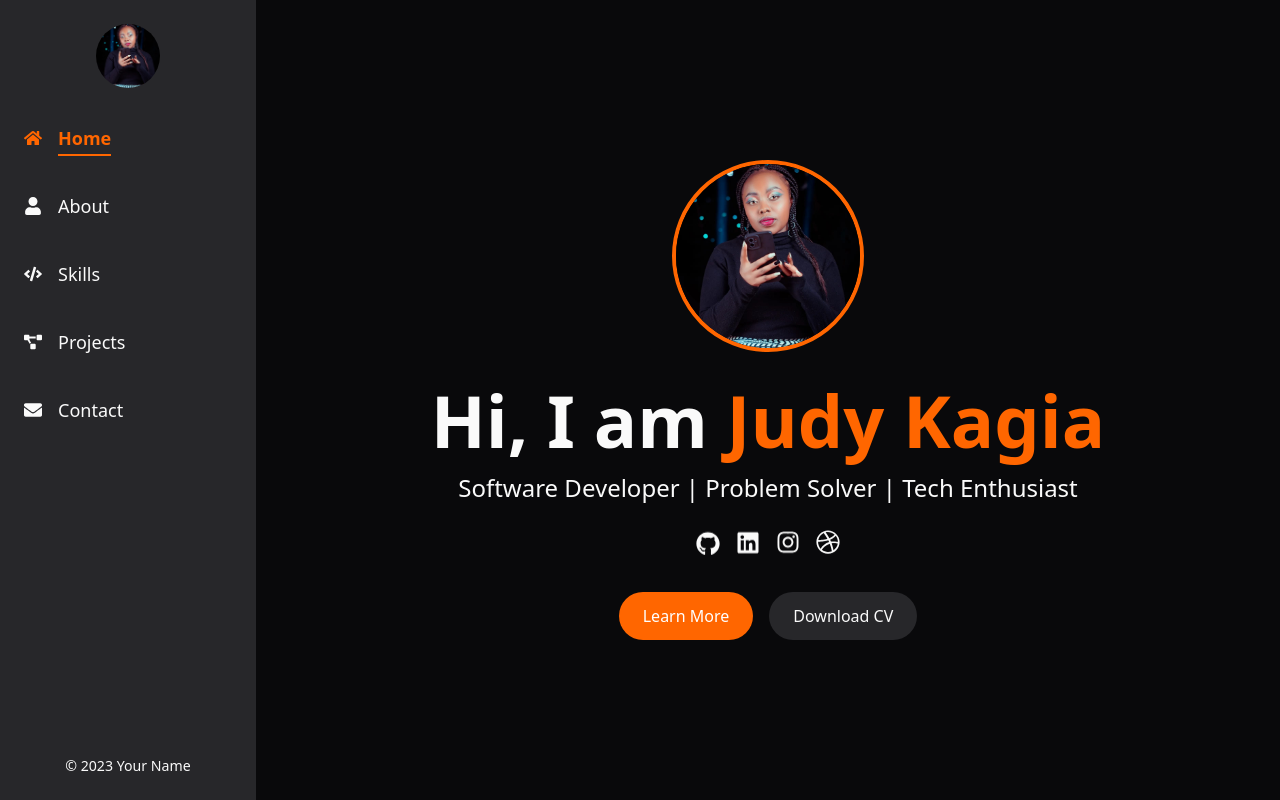
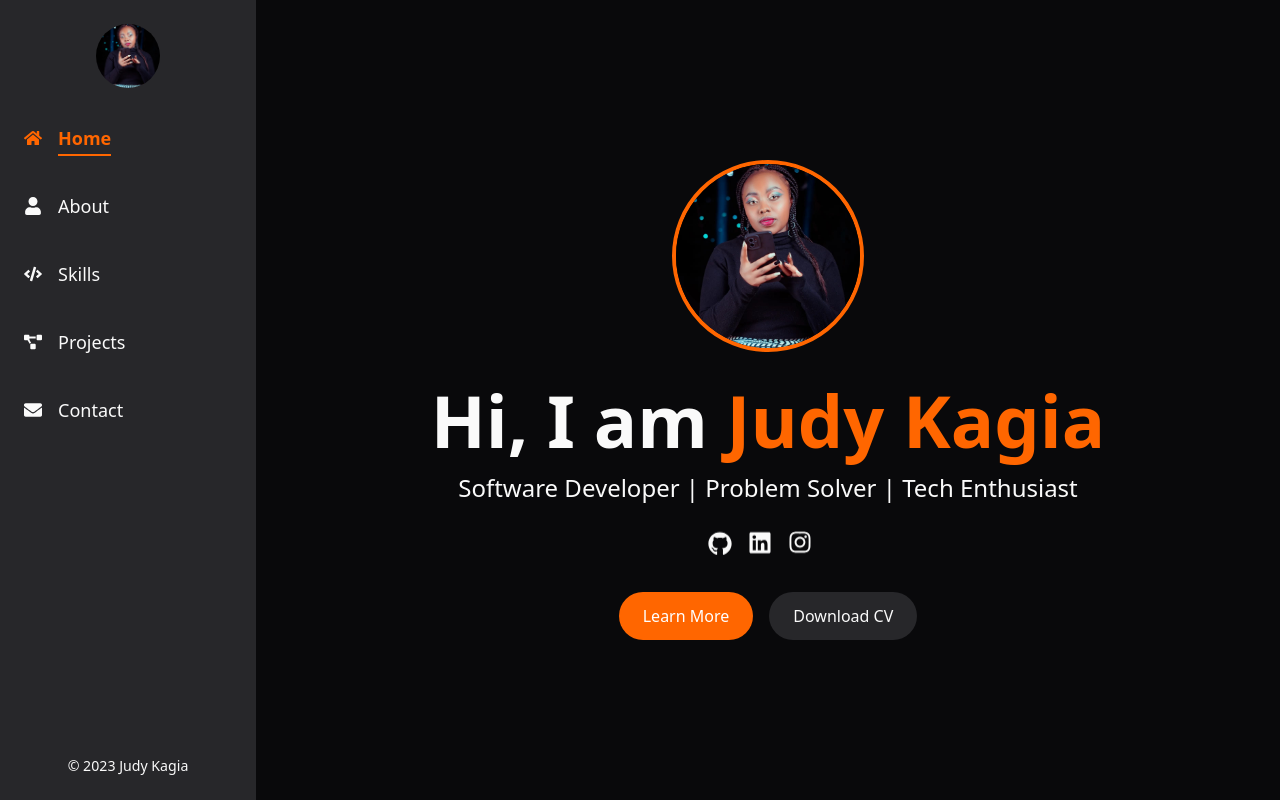
Before and after one commit to judie-tech/JuDev, a Next.js app: page / in a window 1280 px wide. Shown: the top 800 px of the page. Built offline with nearby package versions, Linux system fonts and the light colour scheme; a web font is replaced by a local one.

Commit message:
new modifications

```diff
--- a/components/hero.tsx
+++ b/components/hero.tsx
@@ -1,5 +1,5 @@
 import Image from "next/image";
-import { FaGithub, FaLinkedin, FaInstagram, FaDribbble } from "react-icons/fa";
+import { FaGithub, FaLinkedin, FaInstagram } from "react-icons/fa";
 
 export function Hero() {
   return (
@@ -65,13 +65,7 @@ export function Hero() {
             target="_blank"
             rel="noopener noreferrer"
             className="text-foreground hover:text-primary transition-colors"
-          >
-            <FaDribbble
-              size={24}
-              className="animate-bounce"
-              style={{ animationDelay: "0.3s" }}
-            />
-          </a>
+          ></a>
         </div>
         <div className="flex justify-center space-x-4 animate-slideInBottom">
           <a
--- a/components/sidebar.tsx
+++ b/components/sidebar.tsx
@@ -97,7 +97,7 @@ export function Sidebar() {
           </nav>
           <div className="p-6">
             <p className="text-sm text-center animate-pulse">
-              © 2023 Your Name
+              © 2023 Judy Kagia
             </p>
           </div>
         </div>
```
